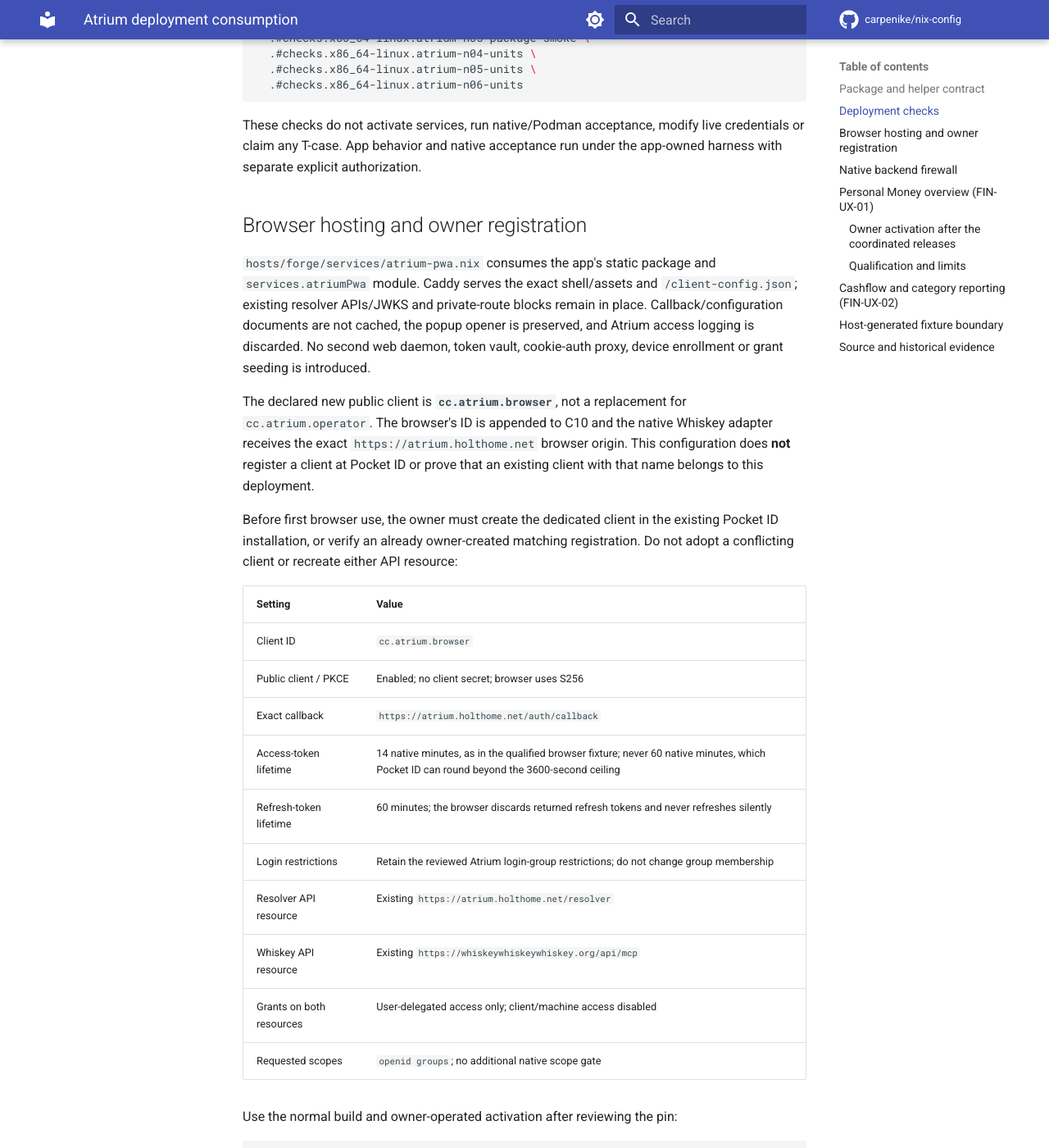
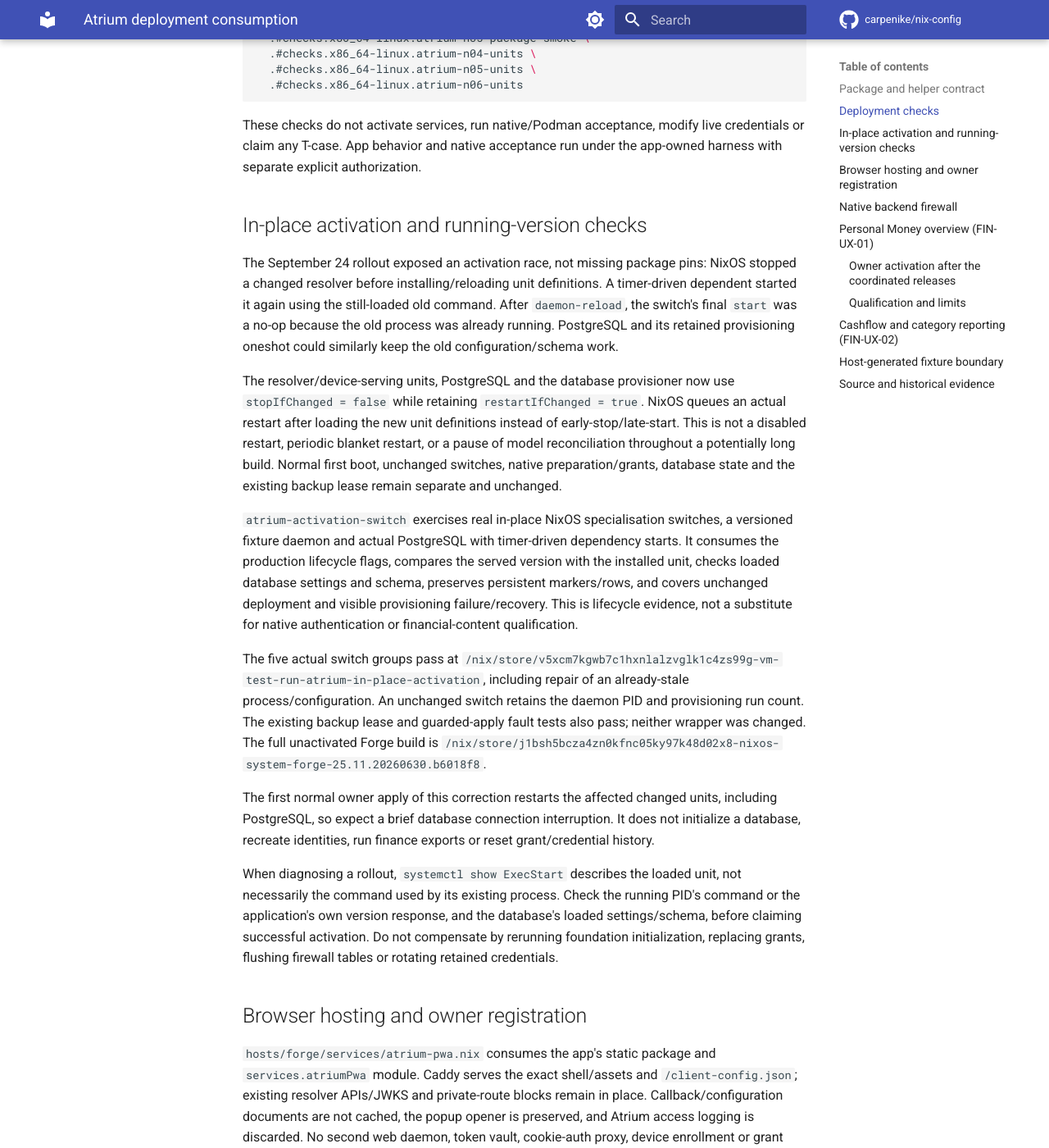
Before and after one commit to carpenike/nix-config, an MkDocs documentation site: the page built from docs/services/atrium-deployment.md, in a window 1280 px wide and 1400 px high, scrolled down 1859 px. Shown: the whole window at 82% size. Built offline with MkDocs 1.6.1 and Material for MkDocs 9.7.7, drawn with Linux system fonts in a browser that asks for light colours; comment, search, counter and statistics services are not loaded.

Commit message:
fix(deploy): restart resolver and database units after unit reload
Prevent timer-driven dependents from reviving old executable/configuration state between the early stop and final start phases of NixOS activation. Keep restartIfChanged enabled and use post-reload restarts for serving and PostgreSQL/provisioning units.

Five actual in-place NixOS/PostgreSQL upgrade groups reproduce the old failure and verify fresh/stale-repair/no-op/failure-recovery behavior with retained state. Backup lease/wrapper regressions and the Forge build pass; no live activation.

Co-authored-by: Copilot <223556219+Copilot@users.noreply.github.com>
Copilot-Session: e69d7724-2617-4d5a-832a-fd60d9aebf5d

```diff
--- a/docs/services/atrium-deployment.md
+++ b/docs/services/atrium-deployment.md
@@ -77,6 +77,51 @@ nix build --builders '' --no-link --no-write-lock-file \
 These checks do not activate services, run native/Podman acceptance, modify live
 credentials or claim any T-case. App behavior and native acceptance run under
 the app-owned harness with separate explicit authorization.
+
+## In-place activation and running-version checks
+
+The September 24 rollout exposed an activation race, not missing package pins:
+NixOS stopped a changed resolver before installing/reloading unit definitions.
+A timer-driven dependent started it again using the still-loaded old command.
+After `daemon-reload`, the switch's final `start` was a no-op because the old
+process was already running. PostgreSQL and its retained provisioning oneshot
+could similarly keep the old configuration/schema work.
+
+The resolver/device-serving units, PostgreSQL and the database provisioner now
+use `stopIfChanged = false` while retaining `restartIfChanged = true`. NixOS
+queues an actual restart after loading the new unit definitions instead of
+early-stop/late-start. This is not a disabled restart, periodic blanket restart,
+or a pause of model reconciliation throughout a potentially long build.
+Normal first boot, unchanged switches, native preparation/grants, database
+state and the existing backup lease remain separate and unchanged.
+
+`atrium-activation-switch` exercises real in-place NixOS specialisation switches,
+a versioned fixture daemon and actual PostgreSQL with timer-driven dependency
+starts. It consumes the production lifecycle flags, compares the served version
+with the installed unit, checks loaded database settings and schema, preserves
+persistent markers/rows, and covers unchanged deployment and visible
+provisioning failure/recovery. This is lifecycle evidence, not a substitute
+for native authentication or financial-content qualification.
+
+The five actual switch groups pass at
+`/nix/store/v5xcm7kgwb7c1hxnlalzvglk1c4zs99g-vm-test-run-atrium-in-place-activation`,
+including repair of an already-stale process/configuration. An unchanged
+switch retains the daemon PID and provisioning run count. The existing backup
+lease and guarded-apply fault tests also pass; neither wrapper was changed.
+The full unactivated Forge build is
+`/nix/store/j1bsh5bcza4zn0kfnc05ky97k48d02x8-nixos-system-forge-25.11.20260630.b6018f8`.
+
+The first normal owner apply of this correction restarts the affected changed
+units, including PostgreSQL, so expect a brief database connection interruption.
+It does not initialize a database, recreate identities, run finance exports or
+reset grant/credential history.
+
+When diagnosing a rollout, `systemctl show ExecStart` describes the loaded
+unit, not necessarily the command used by its existing process. Check the
+running PID's command or the application's own version response, and the
+database's loaded settings/schema, before claiming successful activation.
+Do not compensate by rerunning foundation initialization, replacing grants,
+flushing firewall tables or rotating retained credentials.
 
 ## Browser hosting and owner registration
 
```
Also changed, not shown: 6 other files.
